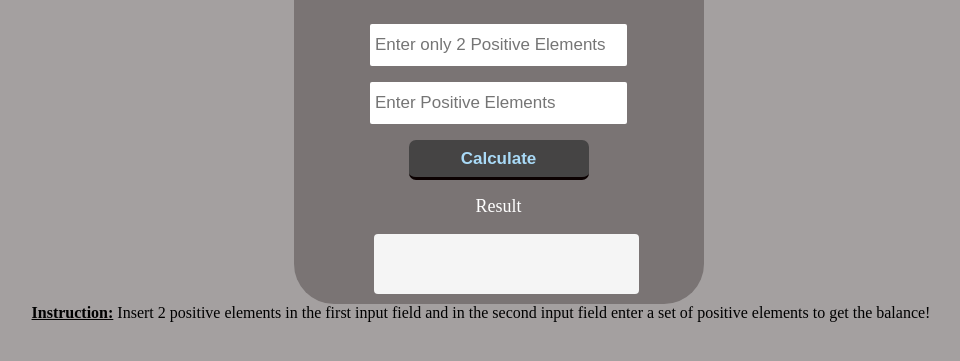
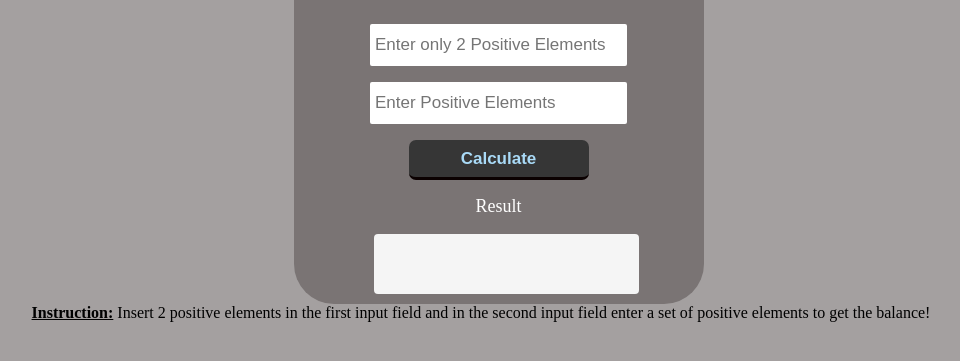
Before and after one commit to Payne680/Scal-Balancing, a plain HTML site: page index.html in a window 1280 px wide. Shown: the part 133-494 px from the top of the page, without its empty margins (159-1119 px from the left). Drawn offline with Linux system fonts and the light colour scheme.

Commit message:
correcting a color in css file

```diff
--- a/asset/styles/style.css
+++ b/asset/styles/style.css
@@ -54,7 +54,7 @@ body {
   border: none;
   border-radius: 7px;
   font-size: 17px;
-  background-color: #454444;
+  background-color: #363636;
   border-bottom: 3px solid #0b0101;
   color: #a9daf7;
   font-weight: bold;
```
